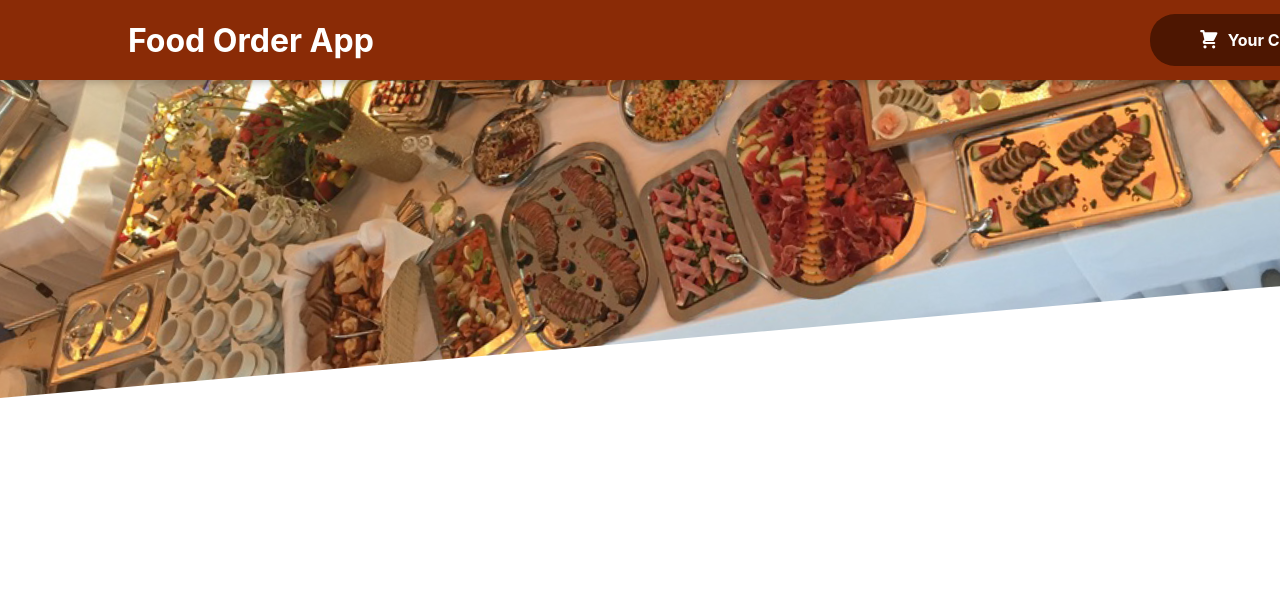
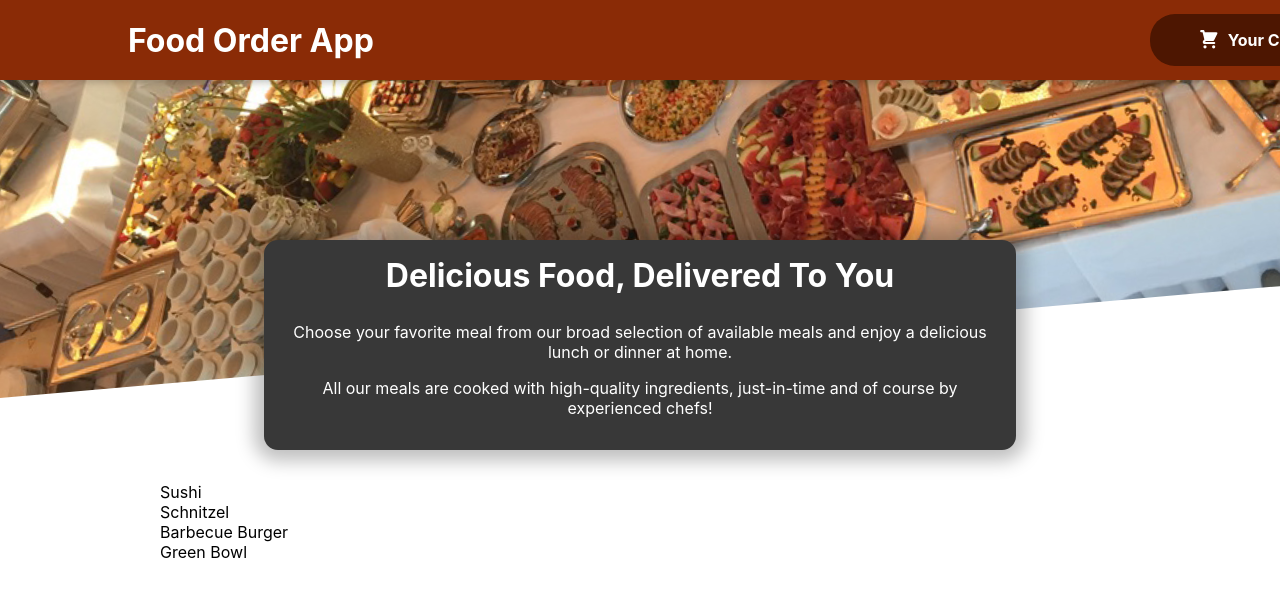
Before and after one commit to noa224011/food-order-app, a React (Create React App) app in the folder client/: page / in a window 1280 px wide. Shown: the top 596 px of the page. Built offline with nearby package versions, Linux system fonts and the light colour scheme.

Commit message:
added Meals to App.js

```diff
--- a/client/src/App.js
+++ b/client/src/App.js
@@ -1,10 +1,14 @@
 import { Fragment } from "react";
 import Header from "./components/Layout/Header/Header";
+import Meals from "./components/Meals/Meals";
 
 function App() {
   return (
     <Fragment>
       <Header />
+      <main>
+        <Meals />
+      </main>
     </Fragment>
   );
 }
```
